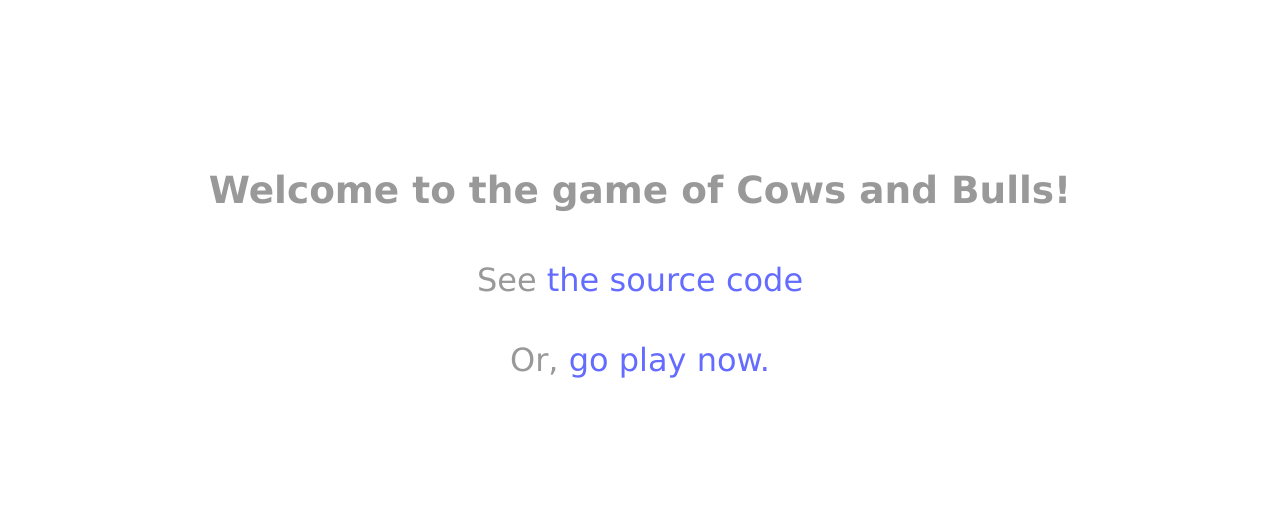
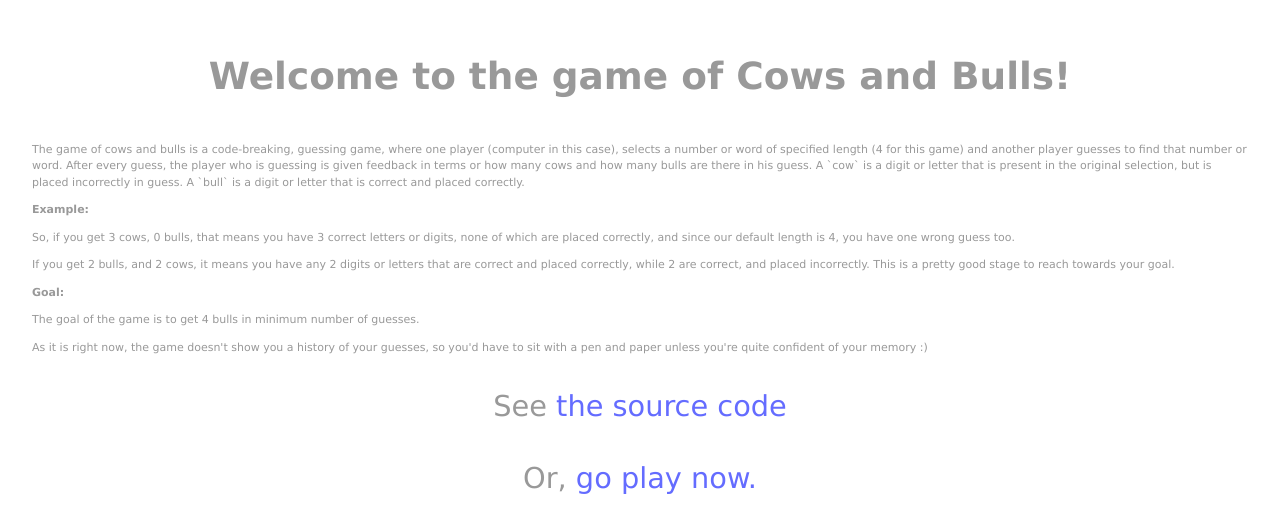
Before and after one commit to kamalx/supreme-bovines, a React (Vite) app: page /about in a window 1280 px wide. Shown: the part 130-662 px from the top of the page. Built offline with nearby package versions, Linux system fonts and the light colour scheme.

Commit message:
Add some help text and refine styles

```diff
--- a/src/routes/About.tsx
+++ b/src/routes/About.tsx
@@ -2,6 +2,35 @@ function About() {
   return (
   <>
     <h3>Welcome to the game of Cows and Bulls!</h3>
+    <div className="about-game">
+      <p>
+        The game of cows and bulls is a code-breaking, guessing game, where
+        one player (computer in this case), selects a number or word of specified
+        length (4 for this game) and another player guesses to find that number or word.
+        After every guess, the player who is guessing is given feedback in terms or how many
+        cows and how many bulls are there in his guess. A `cow` is a digit or letter
+        that is present in the original selection, but is placed incorrectly in guess.
+        A `bull` is a digit or letter that is correct and placed correctly.
+      </p>
+      <p><strong>Example:</strong></p>
+      <p>
+        So, if
+        you get 3 cows, 0 bulls, that means you have 3 correct letters or digits,
+        none of which are placed correctly, and since our default length is 4, you
+        have one wrong guess too.
+      </p>
+      <p>
+        If you get 2 bulls, and 2 cows, it means you have any 2 digits or letters
+        that are correct and placed correctly, while 2 are correct, and placed incorrectly.
+        This is a pretty good stage to reach towards your goal.
+      </p>
+      <p><strong>Goal:</strong></p>
+      <p>The goal of the game is to get 4 bulls in minimum number of guesses.</p>
+      <p>As it is right now, the game doesn't show you a history of your guesses, so
+        you'd have to sit with a pen and paper unless you're quite confident of your
+        memory :)
+      </p>
+    </div>
     <p>See <a href="https://github.com/kamalx/supreme-bovines">the source code</a></p>
     <p>Or, <a href="/">go play now.</a></p>
   </>
--- a/src/routes/Home.tsx
+++ b/src/routes/Home.tsx
@@ -67,8 +67,7 @@ const Home = () => {
   return (
     <>
       <h3>Cows and Bulls</h3>
-      <p>Guess my 4-digit number. No repeating digits</p>
-      <p><a href="/about">What is this?</a></p>
+      <p>Guess my 4-digit number.<br />No repeating digits</p>
       <form onSubmit={handleGuess}>
         <input
           type="number"
@@ -76,6 +75,7 @@ const Home = () => {
           onChange={(e) => setGuess(e.target.value)}
           maxLength={4}
           placeholder='Enter your guess' />
+        <p className="about-game"><a href="/about">What is this?</a></p>
         <button type="submit">Submit</button>
       </form>
 
--- a/src/styles/App.scss
+++ b/src/styles/App.scss
@@ -7,6 +7,17 @@ body {
 
 body * {
   box-sizing: inherit;
+}
+
+p {
+  font-size: 0.9em;
+}
+
+.about-game {
+  &, p {
+    font-size: 11px;
+    text-align: left;
+  }
 }
 
 input {
```
Also changed, not shown: 1 other file (tests, documents, lock files or other folders).
